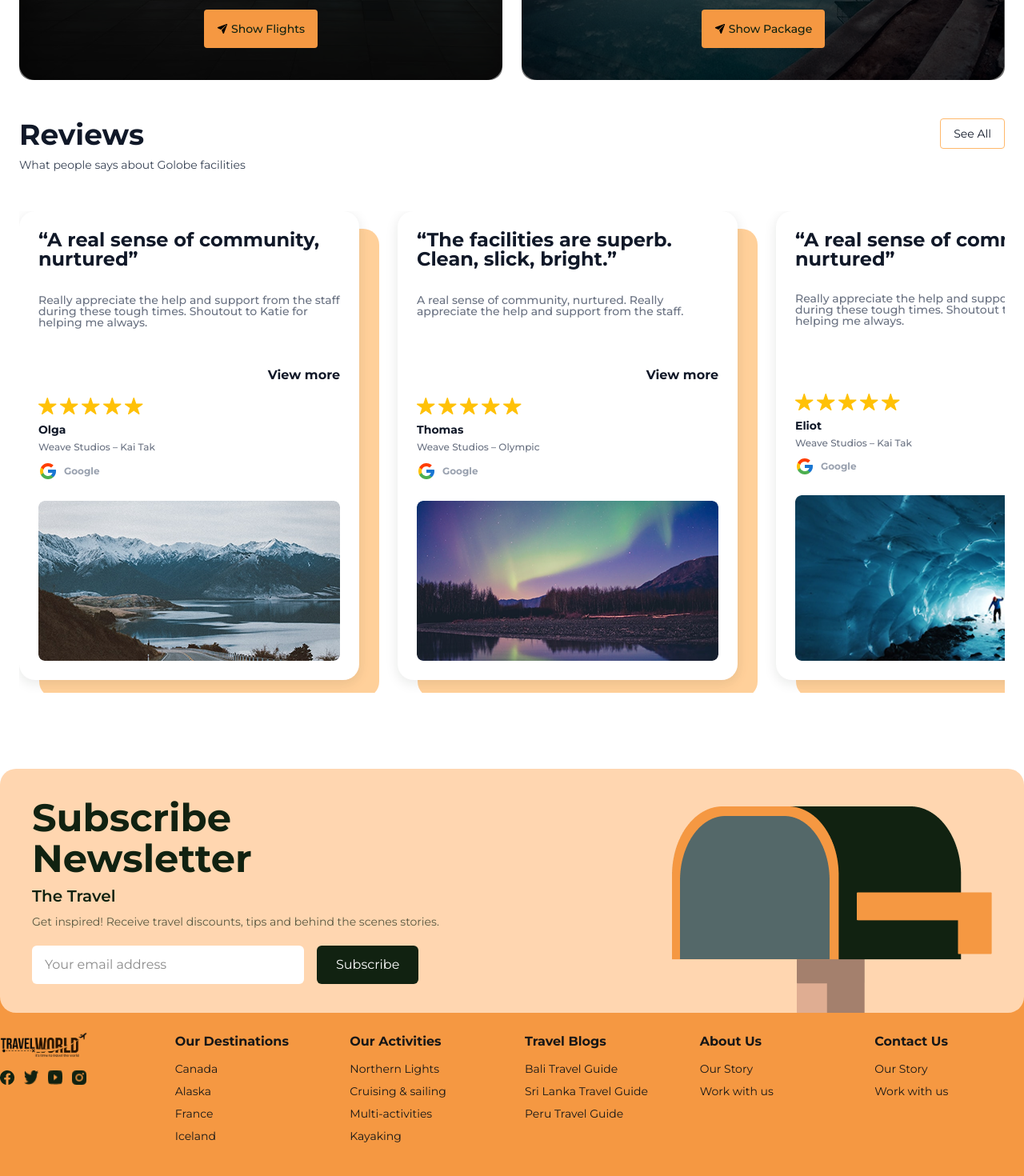
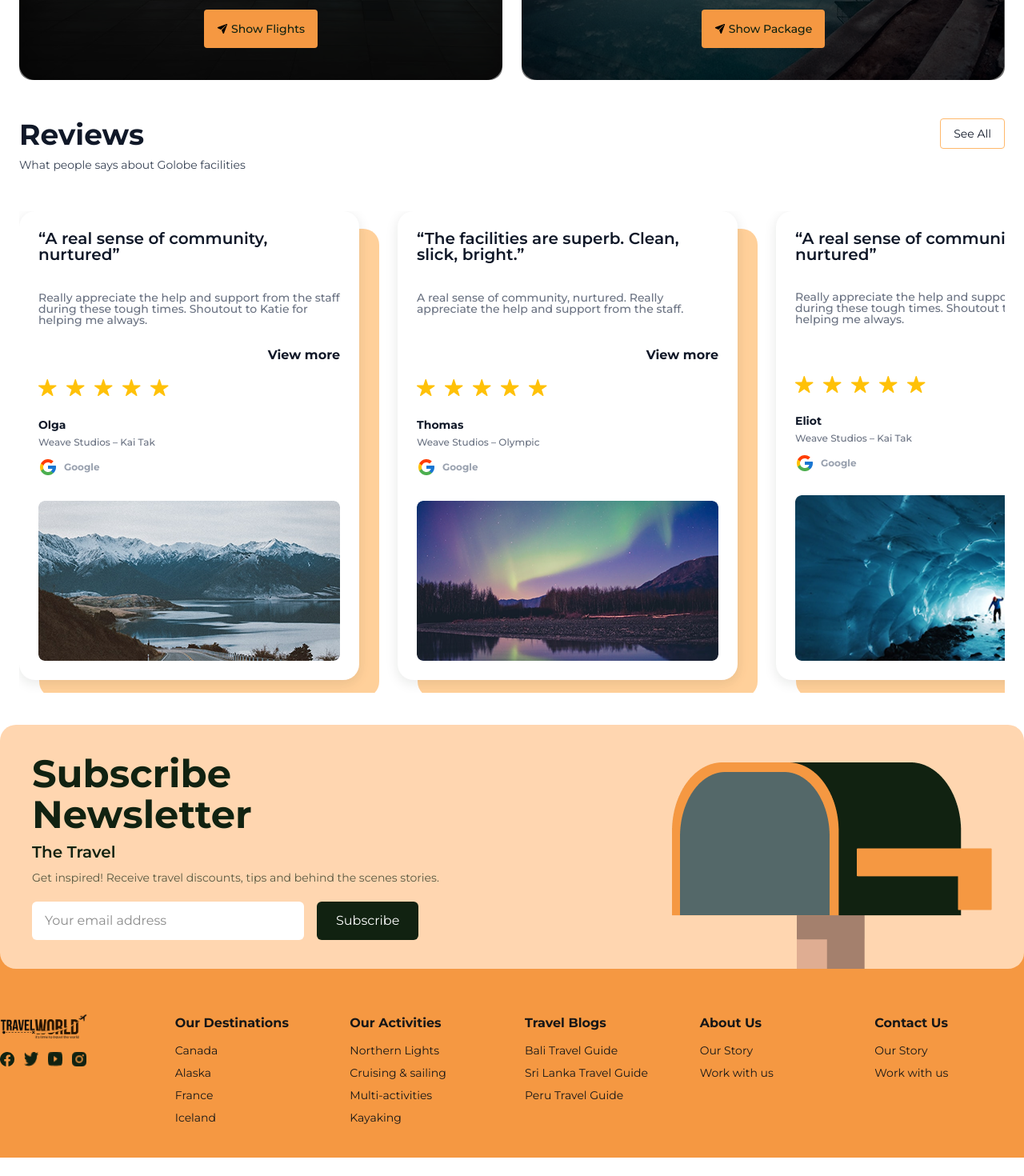
Before and after one commit to jainkhushi0405/travel-website, a Next.js app: page / in a window 1280 px wide. Shown: the part 1915-3385 px from the top of the page at 80% size. After the commit the page ends 3362 px from the top, so only its background shows below. Built offline with nearby package versions, Linux system fonts and the light colour scheme.

Commit message:
Updated reviews section and footer alignment as per Figma

```diff
--- a/components/Footer.tsx
+++ b/components/Footer.tsx
@@ -6,7 +6,7 @@ export default function Footer() {
     <footer className="bg-[#F59842] pt-20 pb-8 relative">
       <div className="max-w-7xl mx-auto">
         {/* Newsletter Card */}
-        <div className="relative z-10 w-full h-[305px] mx-auto bg-[#FFD6B0] rounded-[20px] px-10 flex items-center justify-between -mt-[145px]">
+        <div className="relative z-10 w-full h-[305px] mx-auto bg-[#FFD6B0] rounded-[20px] px-10 flex items-center justify-between -mt-[200px]">
           {/* Left Side */}
           <div className="max-w-[600px]">
             <h2 className="text-5xl font-bold leading-[1.05] text-[#112211]">
@@ -48,7 +48,7 @@ export default function Footer() {
         </div>
 
         {/* Footer Links */}
-        <div className="grid grid-cols-6 gap-8 mt-6">
+        <div className="grid grid-cols-6 gap-8 mt-14">
           {/* Logo + Social */}
           <div>
             <Image
--- a/components/Reviews.tsx
+++ b/components/Reviews.tsx
@@ -38,7 +38,7 @@ export default function Reviews() {
                 <div className="h-full flex flex-col">
 
                   {/* Title */}
-                  <h3 className="text-2xl font-bold leading-none text-gray-900">
+                  <h3 className="text-xl font-semibold leading-none text-gray-900">
                     “{review.title}”
                   </h3>
 
@@ -50,7 +50,7 @@ export default function Reviews() {
                   </p>
 
                   {/* View More */}
-                  <div className="flex justify-end mt-8">
+                  <div className="flex justify-end mt-0">
                     <button className="text-base font-bold text-gray-900">
                       View more
                     </button>
@@ -59,7 +59,7 @@ export default function Reviews() {
                   <div className="h-5" />
 
                   {/* Stars */}
-                  <div className="flex gap-1">
+                  <div className="flex gap-3">
                     {Array.from({ length: 5 }).map((_, starIndex) => (
                       <Image
                         key={starIndex}
@@ -71,7 +71,7 @@ export default function Reviews() {
                     ))}
                   </div>
 
-                  <div className="h-3" />
+                  <div className="h-7" />
 
                   {/* Name */}
                   <div>
```
